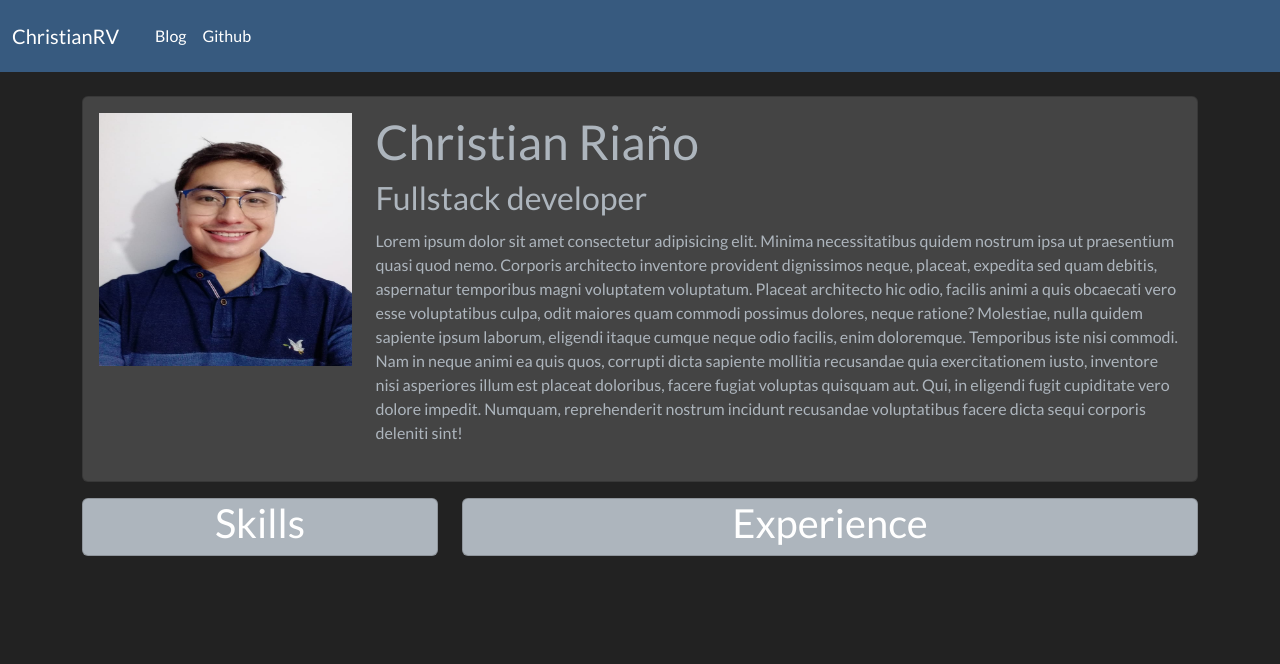
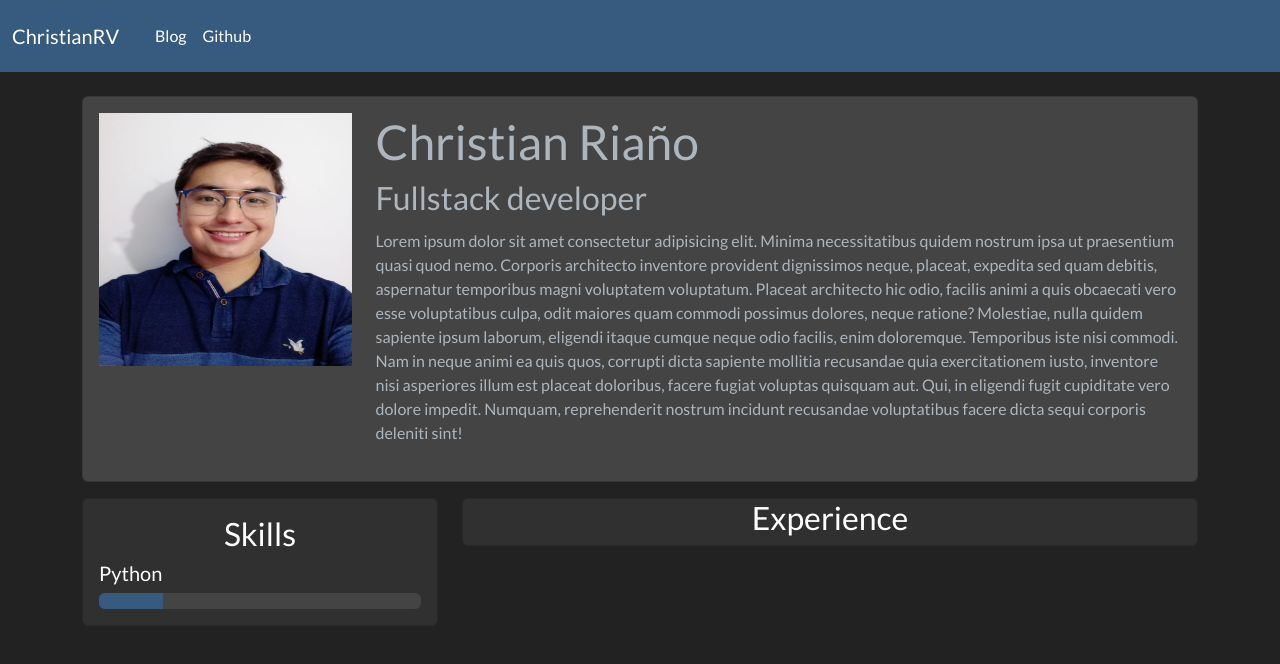
Before and after one commit to ChristianRV29/Portfolio-NextJS, a Next.js app: page / in a window 1280 px wide. Shown: the top 664 px of the page. Built offline with nearby package versions, Linux system fonts and the light colour scheme.

Commit message:
Restructure the project with relative paths

```diff
--- a/pages/index.tsx
+++ b/pages/index.tsx
@@ -2,6 +2,7 @@ import type { NextPage } from 'next'
 
 import HeaderCard from '~components/Header'
 import Layout from '~components/Layout'
+import Skill from '~components/Skill'
 
 const Home: NextPage = () => {
   return (
@@ -10,13 +11,16 @@ const Home: NextPage = () => {
       {/**Second section */}
       <div className={'row py-3'}>
         <div className={'col-md-4'}>
-          <div className={'card bg-light text-center'}>
-            <h2>Skills</h2>
+          <div className={'card bg-muted'}>
+            <div className={'card-body'}>
+              <h3 className={'text-center'}>Skills</h3>
+              <Skill language={'Python'} progress={20} />
+            </div>
           </div>
         </div>
         <div className={'col-md-8'}>
-          <div className={'card bg-light text-center'}>
-            <h2>Experience</h2>
+          <div className={'card bg-muted text-center'}>
+            <h3>Experience</h3>
           </div>
         </div>
       </div>
--- /dev/null
+++ b/src/components/Skill.tsx
@@ -0,0 +1,24 @@
+import React from 'react'
+
+interface SkillProps {
+  language: string
+  progress: number
+}
+
+const Skill: React.FC<SkillProps> = props => {
+  const { language, progress } = props
+  return (
+    <div>
+      <h5>{language}</h5>
+      <div className={'progress'}>
+        <div
+          className={'progress-bar'}
+          role={'progressbar'}
+          style={{ width: `${progress}%` }}
+        />
+      </div>
+    </div>
+  )
+}
+
+export default Skill
--- a/tsconfig.json
+++ b/tsconfig.json
@@ -16,7 +16,7 @@
     "incremental": true,
     "baseUrl": ".",
     "paths": {
-      "~components/*": ["components/*"]
+      "~components/*": ["src/components/*"]
     }
   },
   "include": ["next-env.d.ts", "**/*.ts", "**/*.tsx"],
```
Also changed, not shown: src/components/Header.tsx (renamed from components/Header.tsx), src/components/Layout.tsx (renamed from components/Layout.tsx), src/components/Navbar.tsx (renamed from components/Navbar.tsx).
